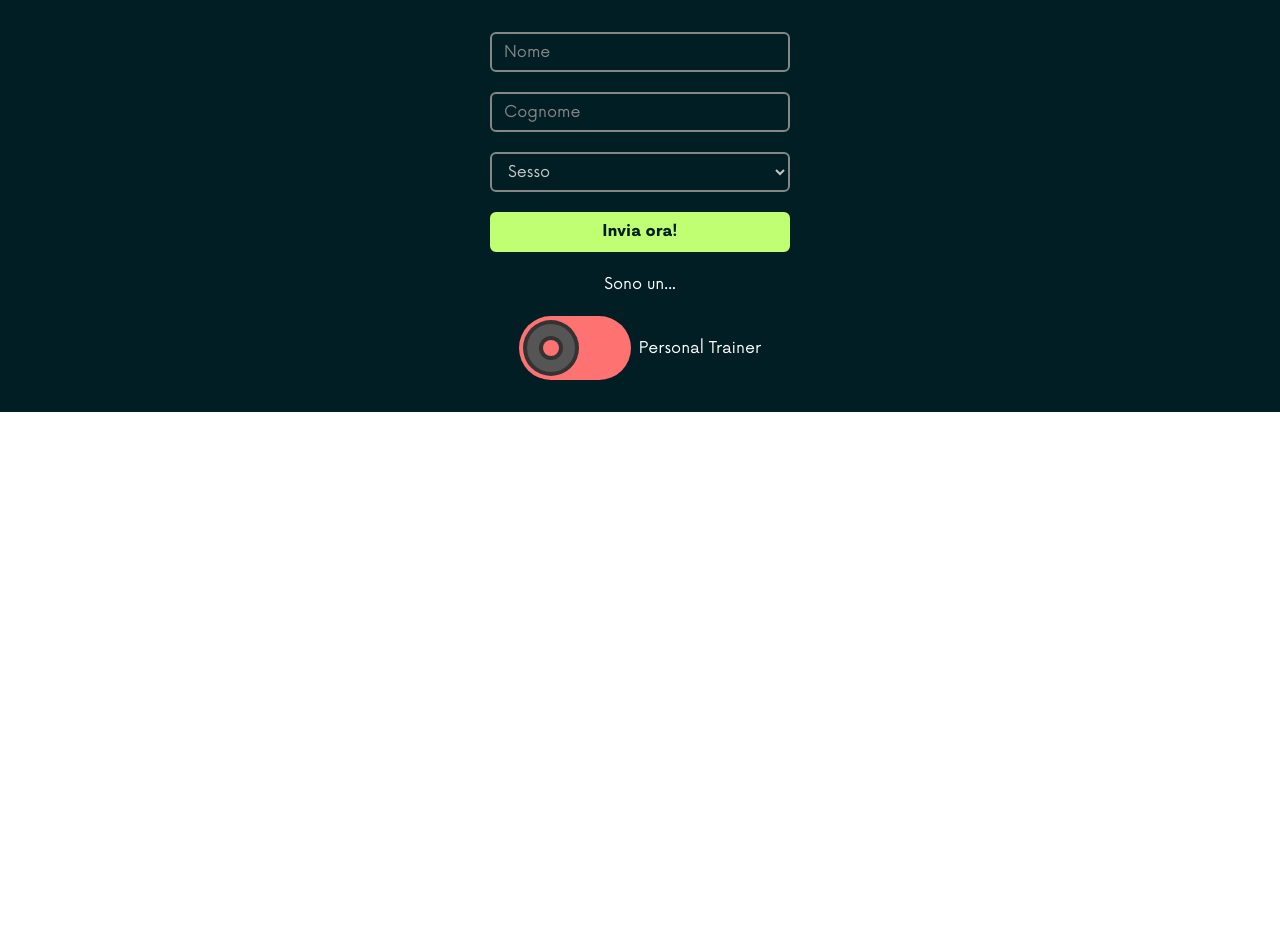
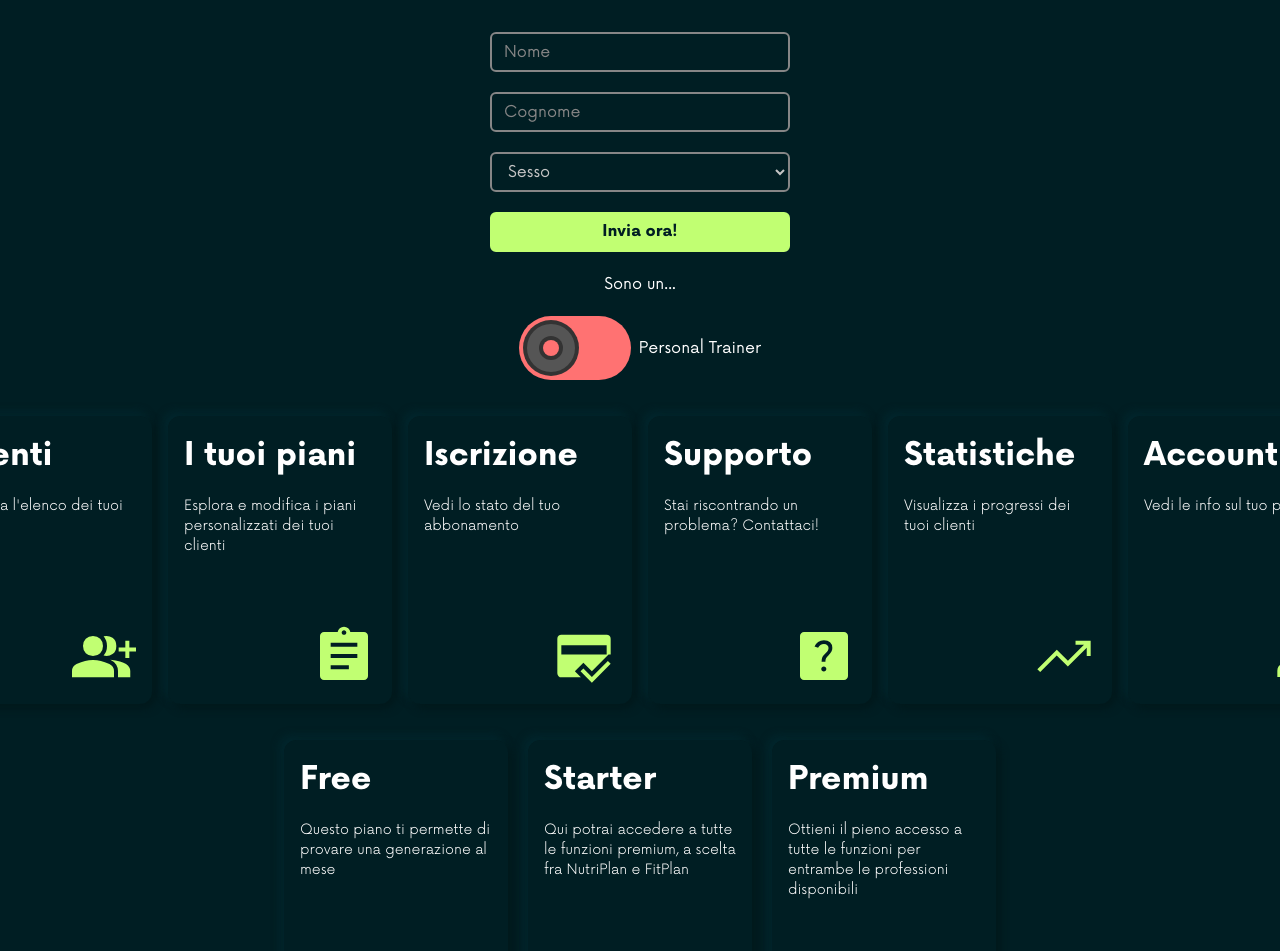
Before and after one commit to develhope/FS28-Team2-Project4, a React (Vite) app in the folder stayfit-app/: page / in a window 1280 px wide. Shown: the top 951 px of the page. Before the commit the page ends 800 px from the top, so only its background shows below. Built offline with nearby package versions, Linux system fonts and the light colour scheme.

Commit message:
Fix: minor fix

```diff
--- a/stayfit-app/src/App.jsx
+++ b/stayfit-app/src/App.jsx
@@ -1,13 +1,20 @@
 import './App.css';
 import { TrySelect } from './MyComponents/TrySelect';
 import { ToggleSwitch } from './MyComponents/ToggleSwitch';
+import { CardMenu } from './MyComponents/CardMenu';
+import { SubCards } from './MyComponents/SubCards';
+import { CardProvider } from './MyComponents/CardProvider';
 
 const App = () => {
   return (
     <div className="App flex flex-col justify-center items-center gap-5">
       <TrySelect></TrySelect>
-      <h1 className='text-white'>Sono un...</h1>
+      <h1 className="text-white">Sono un...</h1>
       <ToggleSwitch></ToggleSwitch>
+      <CardProvider>
+        <CardMenu></CardMenu>
+        <SubCards></SubCards>
+      </CardProvider>
     </div>
   );
 };
```
Also changed, not shown: stayfit-app/src/FormProfessionista.jsx (line endings or trailing spaces).
